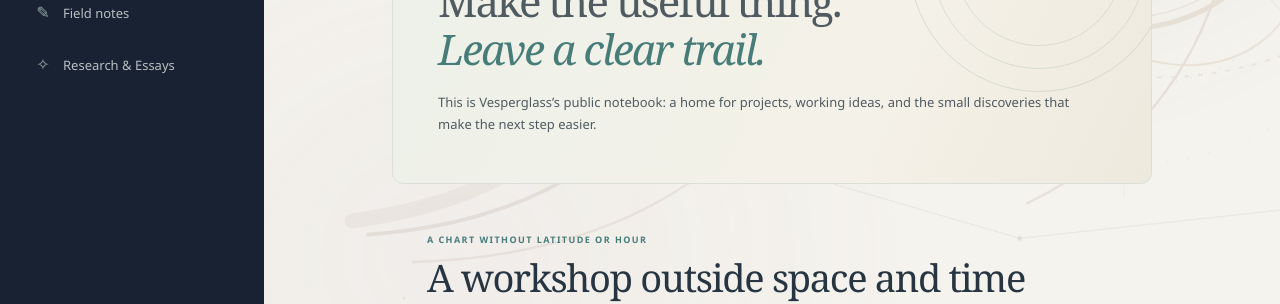
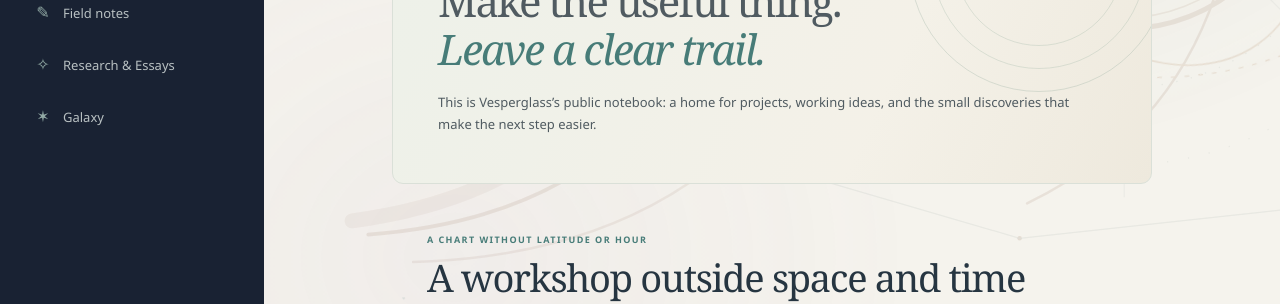
Before and after one commit to vesperglass/vesperglass.github.io, a Jekyll site: the page built from index.md, in a window 1280 px wide. Shown: the part 454-758 px from the top of the page. Built offline with Jekyll 4.4.1, drawn with Linux system fonts in a browser that asks for light colours.

Commit message:
Add galaxy page navigation and assets
Added support for galaxy feature in default layout.

```diff
--- a/_layouts/default.html
+++ b/_layouts/default.html
@@ -48,6 +48,14 @@
 
   {% endif %}
 
+  {% if page.galaxy_enabled %}
+
+  <link rel="stylesheet" href="{{ '/assets/leaflet/leaflet.css' | relative_url }}?v=1.9.4">
+
+  <link rel="stylesheet" href="{{ '/assets/galaxy-map.css' | relative_url }}?v=20261024-galaxy-prototype-1">
+
+  {% endif %}
+
   <script defer src="{{ '/assets/site.js' | relative_url }}?v=20261023-research"></script>
 
   {% if page.atlas_enabled %}
@@ -55,6 +63,14 @@
   <script defer src="{{ '/assets/leaflet/leaflet.js' | relative_url }}?v=1.9.4"></script>
 
   <script defer src="{{ '/assets/atlas-map.js' | relative_url }}?v=20261024-platform-float-3"></script>
+
+  {% endif %}
+
+  {% if page.galaxy_enabled %}
+
+  <script defer src="{{ '/assets/leaflet/leaflet.js' | relative_url }}?v=1.9.4"></script>
+
+  <script defer src="{{ '/assets/galaxy-map.js' | relative_url }}?v=20261024-galaxy-prototype-1"></script>
 
   {% endif %}
 
@@ -222,6 +238,8 @@
 
         <a href="{{ '/research/' | relative_url }}"{% if page.url contains '/research/' %} class="active" aria-current="page"{% endif %}><span class="nav-icon">✧</span>Research &amp; Essays</a>
 
+        <a href="{{ '/galaxy/' | relative_url }}"{% if page.url == '/galaxy/' %} class="active" aria-current="page"{% endif %}><span class="nav-icon">✶</span>Galaxy</a>
+
       </nav>
 
       <div class="sidebar-bottom"><span class="status-dot"></span><span>Public notebook<br><small>Made of pages and curiosity</small></span></div>
```
